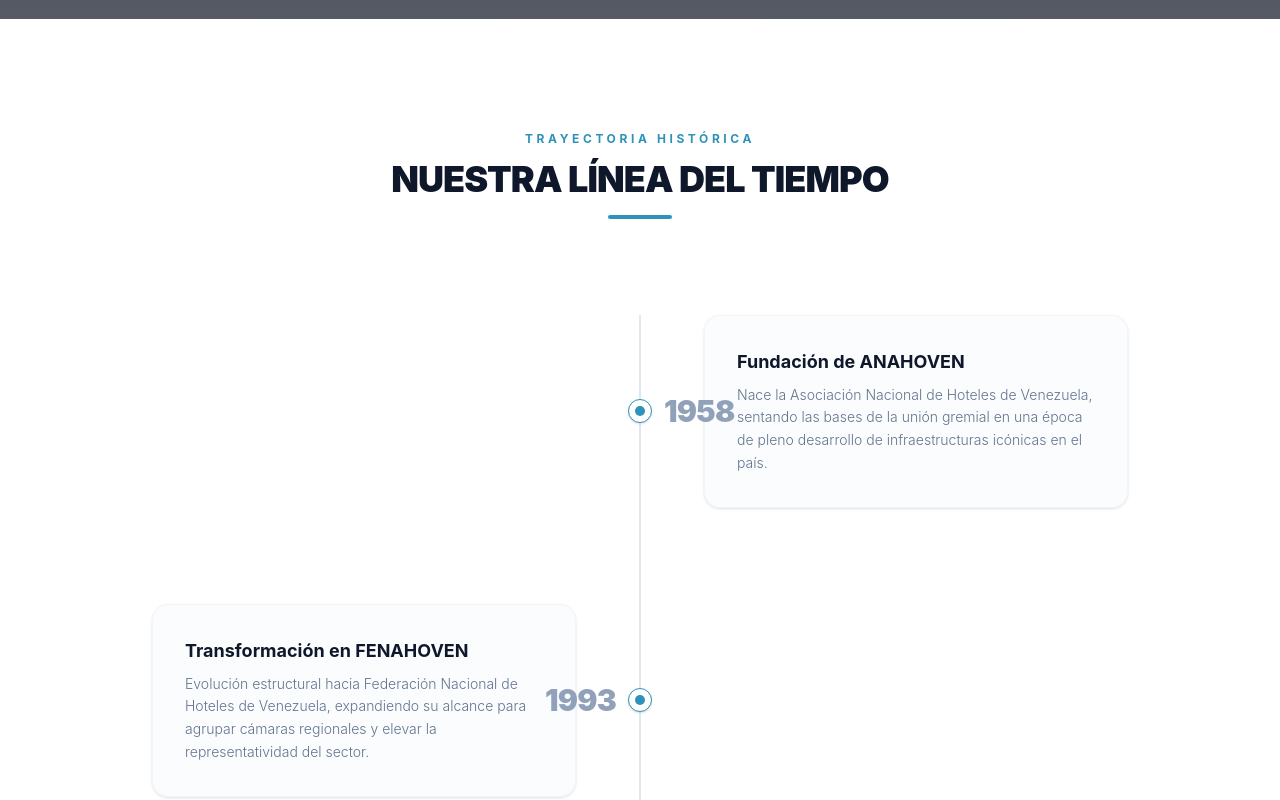
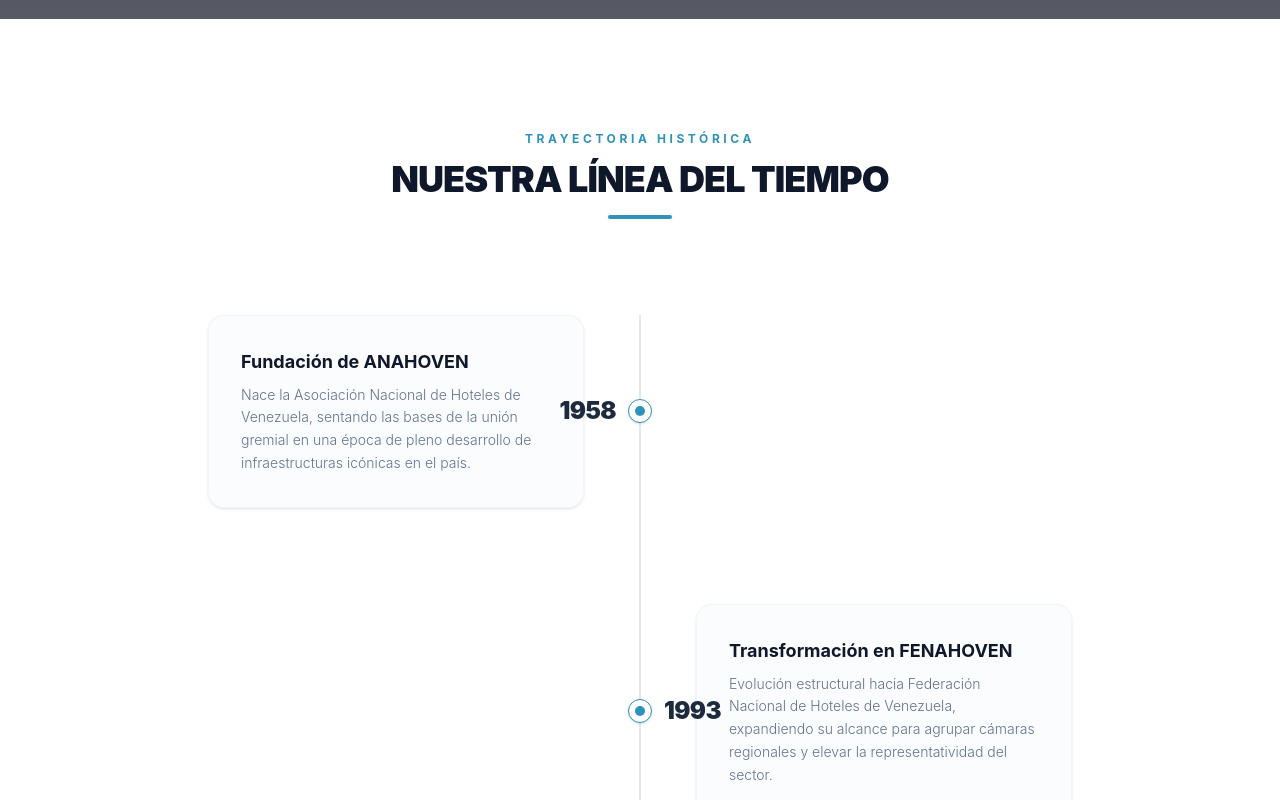
Before and after one commit to shirleybernaez-hub/fenahoven, a React (Vite) app: page /web in a window 1280 px wide. Shown: the part 860-1660 px from the top of the page. Built offline with nearby package versions, Linux system fonts and the light colour scheme; grey boxes are pictures that could not be loaded; the HTML template or start-up script is replaced by a standard one.

Commit message:
Timeline optimizado: años oscuros alineados perfectamente al lado correspondiente del círculo

```diff
--- a/src/Web.jsx
+++ b/src/Web.jsx
@@ -48,12 +48,12 @@
       description: 'Evolución estructural hacia Federación Nacional de Hoteles de Venezuela, expandiendo su alcance para agrupar cámaras regionales y elevar la representatividad del sector.'
     },
     {
-      year: '2000 - 2020',
+      year: '2000-2020',
       title: 'Expansión Gremial',
       description: 'Dos décadas de consolidación institucional, tejiendo alianzas estratégicas e impulsando la profesionalización de la hotelería en cada rincón del territorio nacional.'
     },
     {
-      year: '2021 - 2026',
+      year: '2021-2026',
       title: 'Modernización y Recuperación',
       description: 'Enfoque total en la digitalización, optimización de datos de la industria turística y la reactivación estratégica de la red hotelera venezolana.'
     },
@@ -167,9 +167,9 @@
         </div>
       </section>
 
-      {/* 4. SECCIÓN INFOGRAFÍA: TIMELINE PERFECCIONADO CON FECHAS EN EL CENTRO Y NODOS CONCÉNTRICOS */}
+      {/* 4. SECCIÓN INFOGRAFÍA: TIMELINE PERFECCIONADO CON FECHAS ADYACENTES AL NODO */}
       <section className="py-28 bg-[#FFFFFF] border-b border-slate-100 overflow-hidden">
-        <div className="max-w-6xl mx-auto px-6">
+        <div className="max-w-5xl mx-auto px-6">
 
           {/* Cabecera de la sección */}
           <div className="text-center mb-24">
@@ -186,18 +186,19 @@
 
             <div className="space-y-16 md:space-y-24 relative z-10">
               {timelineEvents.map((event, index) => {
-                const isLeft = index % 2 === 0;
+                // Alternancia de cajas: Índices pares van a la izquierda del eje, impares a la derecha
+                const isLeftBox = index % 2 === 0;
 
                 return (
                   <div
                     key={index}
                     className={`flex flex-col md:flex-row items-center w-full relative ${
-                      isLeft ? 'md:flex-row-reverse' : ''
+                      isLeftBox ? 'md:flex-row' : 'md:flex-row-reverse'
                     }`}
                   >
                     {/* LADO DE LA CAJA INFORMATIVA */}
-                    <div className="w-full md:w-1/2 flex justify-center px-0 md:px-16 z-10">
-                      <div className="w-full max-w-lg bg-slate-50/60 hover:bg-white rounded-2xl p-6 md:p-8 border border-slate-100 hover:border-slate-200 shadow-sm hover:shadow-xl transition-all duration-300 group">
+                    <div className="w-full md:w-1/2 flex justify-center px-0 md:px-14 z-10">
+                      <div className="w-full max-w-md bg-slate-50/60 hover:bg-white rounded-2xl p-6 md:p-8 border border-slate-100 hover:border-slate-200 shadow-sm hover:shadow-xl transition-all duration-300 group">
 
                         {/* Año visible solo en móviles justo arriba del título */}
                         <div className="block md:hidden text-2xl font-black text-[#2F92B9] mb-1">
@@ -213,18 +214,20 @@
                       </div>
                     </div>
 
-                    {/* CONJUNTO CENTRAL: NODO CONCÉNTRICO + FECHA FIJA AL LADO (Escritorio) */}
+                    {/* CONJUNTO CENTRAL EXACTO: NODO CONCÉNTRICO + FECHA DETERMINADA POR SU LADO */}
                     <div className="hidden md:flex absolute left-1/2 transform -translate-x-1/2 items-center justify-center z-20">
 
-                      {/* Nodo Concéntrico (Círculo filled pequeño + Anillo exterior lineal fino) */}
+                      {/* Nodo Concéntrico Fijo */}
                       <div className="w-6 h-6 rounded-full bg-white border border-[#2F92B9] flex items-center justify-center shadow-sm">
                         <div className="w-2.5 h-2.5 rounded-full bg-[#2F92B9]" />
                       </div>
 
-                      {/* Fecha fija al lado del círculo (Sin efectos hover, texto plano sobrio) */}
+                      {/* FECHA ADYACENTE AL CÍRCULO EN COLOR OSCURO (Sin hover)
+                          - Si la caja está a la izquierda (1958), la fecha se planta a la IZQUIERDA del círculo.
+                          - Si la caja está a la derecha (1993), la fecha se planta a la DERECHA del círculo. */}
                       <div
-                        className={`absolute text-2xl lg:text-3xl font-black text-slate-400 tracking-tight whitespace-nowrap select-none ${
-                          isLeft ? 'left-9' : 'right-9'
+                        className={`absolute text-xl lg:text-2xl font-black text-slate-800 tracking-tight whitespace-nowrap select-none ${
+                          isLeftBox ? 'right-9' : 'left-9'
                         }`}
                       >
                         {event.year}
```
